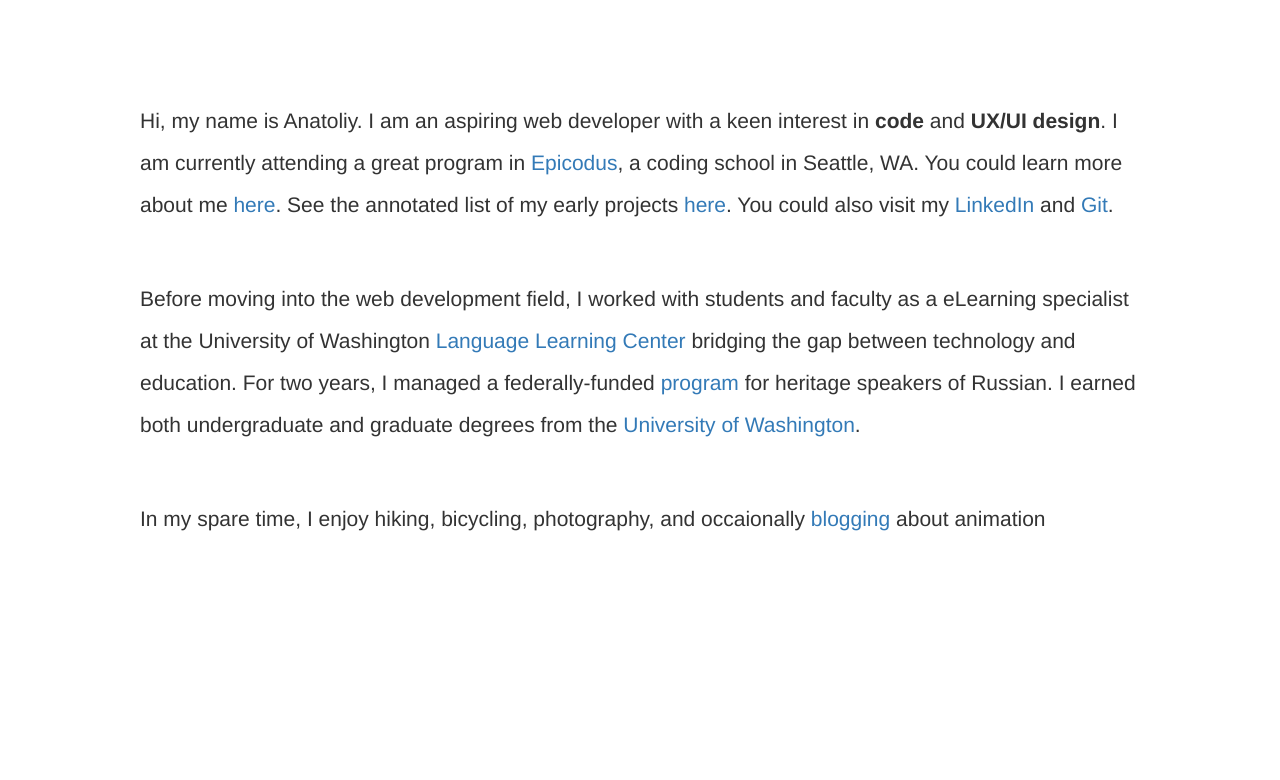
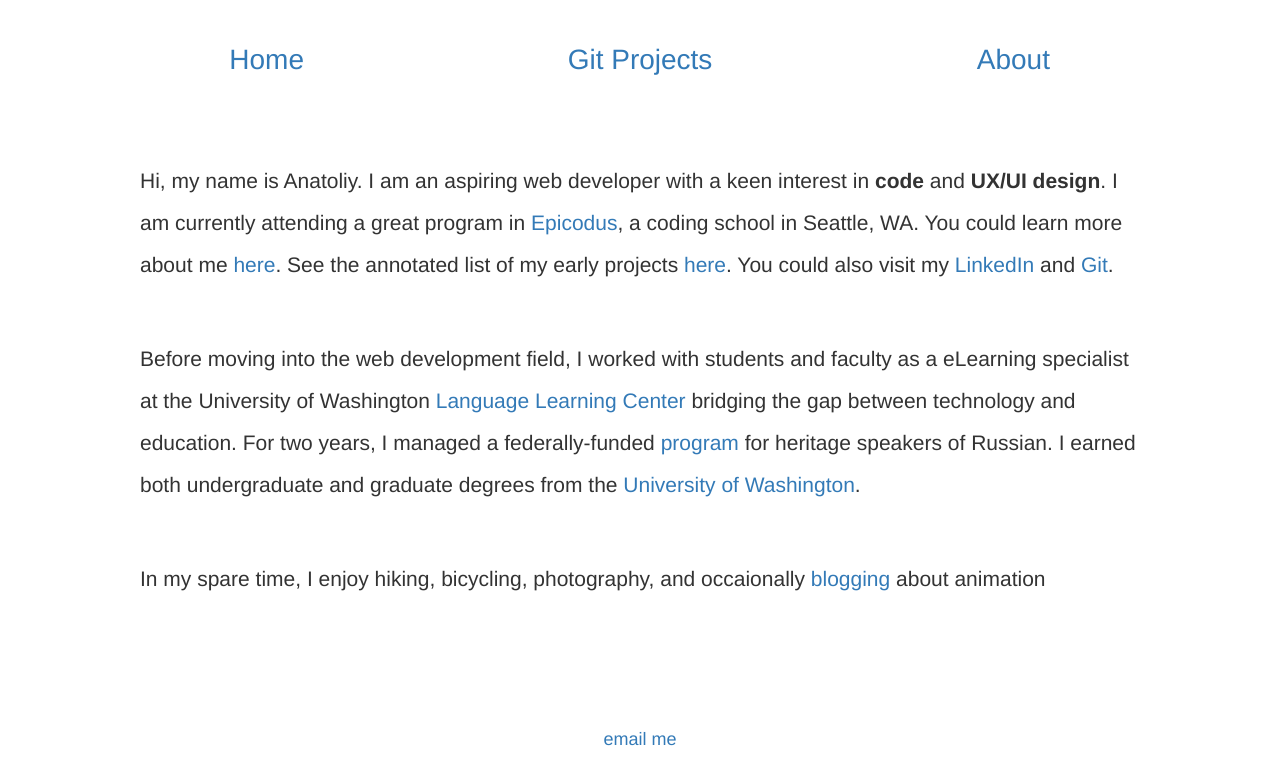
Before and after one commit to klotsa/portfolio, a plain HTML site: page index.html in a window 1280 px wide. Shown: the part 400-1180 px from the top of the page. Before the commit the page ends 1020 px from the top, so only its background shows below. Drawn offline with Linux system fonts and the light colour scheme.

Commit message:
add footer, navigation

```diff
--- a/css/styles.css
+++ b/css/styles.css
@@ -28,7 +28,17 @@ body {
    margin: 10px;
 }
 
+
+#navigation {
+  font-size: 2em;
+  text-align: center;
+  margin: 10px;
+}
+
 /* body+text */
+a:hover {
+
+}
 
 .body-text {
 font-size: 1.5em;
@@ -42,7 +52,13 @@ line-height: 200%;
 }
 /* footer */
 
+.footer {
+  text-align: center;
+  padding-top: 10px;
+  margin: 30px;
 
+
+}
 /* about */
 
 
--- a/index.html
+++ b/index.html
@@ -8,20 +8,34 @@
   </head>
 
   <body>
+<!-- header -->
     <div class="jumbotron">
 
         <p="name">Anatoliy Klots</p>
         <h3>Web Developer</h3>
-
-          <img src="img/owl.jpg" class="face"><br>
-          <a href="https://www.linkedin.com/in/anatoliy-klots"><i class="fa fa-linkedin-square" style="font-size:36px"></a></i>
-          <a href="https://github.com/klotsa">
-          <i class="fa fa-github" style="font-size:36px"></i></a>
+        <img src="img/owl.jpg" class="face"><br>
+        <a href="https://www.linkedin.com/in/anatoliy-klots"><i class="fa fa-linkedin-square" style="font-size:36px"></a></i>
+        <a href="https://github.com/klotsa">
+        <i class="fa fa-github" style="font-size:36px"></i></a>
 
     </div>
 
+
+<!-- main-->
+
     <div class="container">
+
+      <!-- Navigation -->
+
+        <div class="row" id="navigation">
+           <div class="col-md-4"><a href="#">Home</a></div>
+           <div class="col-md-4"><a href="#">Git Projects</a></div>
+           <div class="col-md-4"><a href="#">About</a></div>
+        </div>
+
+
       <div class="text-box">
+
           <div class="body-text"><p>Hi, my name is Anatoliy. I am an aspiring web developer with a keen interest in <b>code</b> and <b>UX/UI design</b>. I am currently attending a great program in <a href="https://www.epicodus.com/">Epicodus</a>, a coding school in Seattle, WA. You could learn more about me <a href="about.html">here</a>. See the annotated list of my early projects <a href"projects.html">here</a>. You could also visit my <a href="https://www.linkedin.com/in/anatoliy-klots">LinkedIn</a> and <a href="https://github.com/klotsa">Git</a>. </p></br>
 
           <p>Before moving into the web development field, I worked with students and faculty as a eLearning specialist at the University of Washington <a href="http://depts.washington.edu/llc/">Language Learning Center</a> bridging the gap between technology and education. For two years, I managed a federally-funded <a href="https://depts.washington.edu/startalk/russianstudentresources2016.php">program</a> for heritage speakers of Russian. I earned both undergraduate and graduate degrees from the <a href="http://www.washington.edu/">University of Washington</a>.</p><br>
@@ -30,5 +44,11 @@
 
 
       </div>
+
+
+    </div>
+    <div class="footer">
+        <h4><a href="mailto:example@site.com">email me</a></h4>
+
     </div>
   </body>
```
